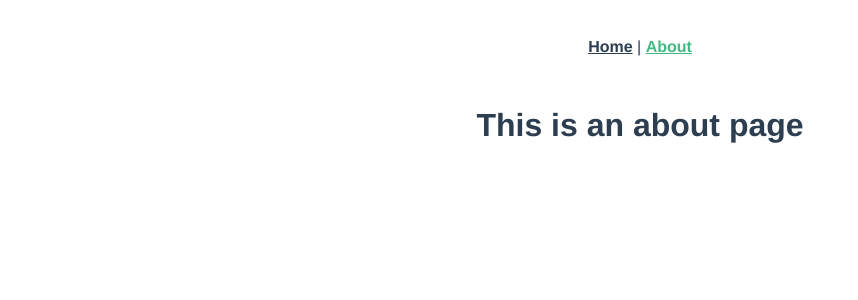
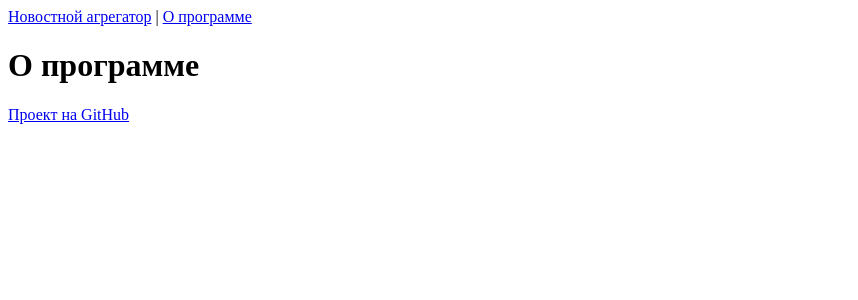
Before and after one commit to ComputePractice2018/linkaggregator, a Vue app in the folder frontend/: page /#/about in a window 1280 px wide. Shown: the top 300 px of the page, without its empty margins (0-858 px from the left). Built offline with nearby package versions, Linux system fonts and the light colour scheme.

Commit message:
Убрано все лишнее из проекта Задача #2

```diff
--- a/frontend/src/App.vue
+++ b/frontend/src/App.vue
@@ -1,31 +1,13 @@
 <template>
   <div id="app">
     <div id="nav">
-      <router-link to="/">Home</router-link> |
-      <router-link to="/about">About</router-link>
+      <router-link to="/">Новостной агрегатор</router-link> |
+      <router-link to="/about">О программе</router-link>
     </div>
     <router-view/>
   </div>
 </template>
 
 <style>
-#app {
-  font-family: 'Avenir', Helvetica, Arial, sans-serif;
-  -webkit-font-smoothing: antialiased;
-  -moz-osx-font-smoothing: grayscale;
-  text-align: center;
-  color: #2c3e50;
-}
-#nav {
-  padding: 30px;
-}
 
-#nav a {
-  font-weight: bold;
-  color: #2c3e50;
-}
-
-#nav a.router-link-exact-active {
-  color: #42b983;
-}
 </style>
--- a/frontend/src/components/HelloWorld.vue
+++ /dev/null
@@ -1,58 +0,0 @@
-<template>
-  <div class="hello">
-    <h1>{{ msg }}</h1>
-    <p>
-      For guide and recipes on how to configure / customize this project,<br>
-      check out the
-      <a href="https://cli.vuejs.org" target="_blank">vue-cli documentation</a>.
-    </p>
-    <h3>Installed CLI Plugins</h3>
-    <ul>
-      <li><a href="https://github.com/vuejs/vue-cli/tree/dev/packages/%40vue/cli-plugin-babel" target="_blank">babel</a></li>
-      <li><a href="https://github.com/vuejs/vue-cli/tree/dev/packages/%40vue/cli-plugin-eslint" target="_blank">eslint</a></li>
-      <li><a href="https://github.com/vuejs/vue-cli/tree/dev/packages/%40vue/cli-plugin-unit-mocha" target="_blank">unit-mocha</a></li>
-    </ul>
-    <h3>Essential Links</h3>
-    <ul>
-      <li><a href="https://vuejs.org" target="_blank">Core Docs</a></li>
-      <li><a href="https://forum.vuejs.org" target="_blank">Forum</a></li>
-      <li><a href="https://chat.vuejs.org" target="_blank">Community Chat</a></li>
-      <li><a href="https://twitter.com/vuejs" target="_blank">Twitter</a></li>
-    </ul>
-    <h3>Ecosystem</h3>
-    <ul>
-      <li><a href="https://router.vuejs.org" target="_blank">vue-router</a></li>
-      <li><a href="https://vuex.vuejs.org" target="_blank">vuex</a></li>
-      <li><a href="https://github.com/vuejs/vue-devtools#vue-devtools" target="_blank">vue-devtools</a></li>
-      <li><a href="https://vue-loader.vuejs.org" target="_blank">vue-loader</a></li>
-      <li><a href="https://github.com/vuejs/awesome-vue" target="_blank">awesome-vue</a></li>
-    </ul>
-  </div>
-</template>
-
-<script>
-export default {
-  name: 'HelloWorld',
-  props: {
-    msg: String
-  }
-}
-</script>
-
-<!-- Add "scoped" attribute to limit CSS to this component only -->
-<style scoped>
-h3 {
-  margin: 40px 0 0;
-}
-ul {
-  list-style-type: none;
-  padding: 0;
-}
-li {
-  display: inline-block;
-  margin: 0 10px;
-}
-a {
-  color: #42b983;
-}
-</style>
--- /dev/null
+++ b/frontend/src/components/LinkAggregator.vue
@@ -0,0 +1,18 @@
+<template>
+  <div class="linkaggregator">
+    <h1>{{ title }}</h1>
+  </div>
+</template>
+
+<script>
+export default {
+  name: 'LinkAggregator',
+  props: {
+    title: String
+  }
+}
+</script>
+
+<!-- Add "scoped" attribute to limit CSS to this component only -->
+<style scoped>
+</style>
--- a/frontend/src/views/About.vue
+++ b/frontend/src/views/About.vue
@@ -1,5 +1,6 @@
 <template>
   <div class="about">
-    <h1>This is an about page</h1>
+    <h1>О программе</h1>
+    <a href="https://github.com/ComputePractice2018/linkaggregator" target="blank">Проект на GitHub</a>
   </div>
 </template>
--- a/frontend/src/views/Home.vue
+++ b/frontend/src/views/Home.vue
@@ -1,18 +1,17 @@
 <template>
   <div class="home">
-    <img src="../assets/logo.png">
-    <HelloWorld msg="Welcome to Your Vue.js App"/>
+    <LinkAggregator title="Новостной агрегатор"/>
   </div>
 </template>
 
 <script>
 // @ is an alias to /src
-import HelloWorld from '@/components/HelloWorld.vue'
+import LinkAggregator from '@/components/LinkAggregator.vue'
 
 export default {
   name: 'home',
   components: {
-    HelloWorld
+    LinkAggregator
   }
 }
 </script>
```
Also changed, not shown: 1 other file (tests, documents, lock files or other folders).
